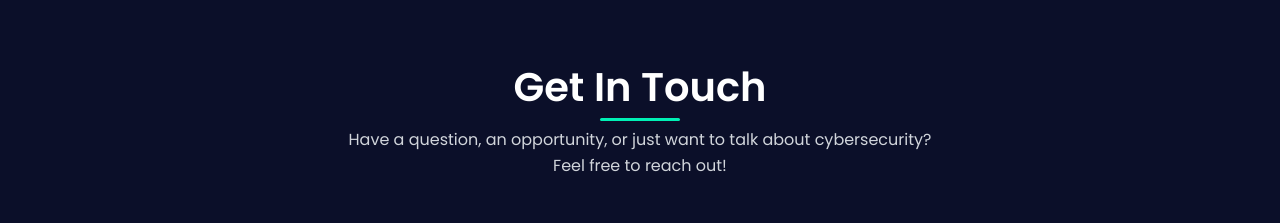
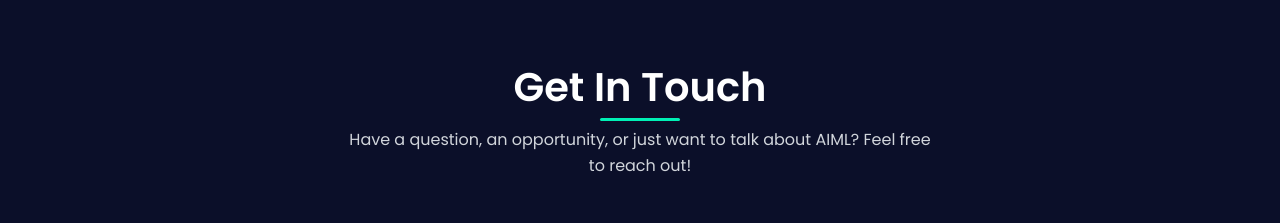
Before and after one commit to RebornAdi/Portfolio, a plain HTML site: page index.html in a window 1280 px wide. Shown: the part 2940-3163 px from the top of the page. Drawn offline with nearby package versions, Linux system fonts and the light colour scheme.

Commit message:
Update index.html

```diff
--- a/index.html
+++ b/index.html
@@ -823,7 +823,7 @@
             <div class="container">
                 <h2>Get In Touch</h2>
                 <p style="text-align: center; max-width: 600px; margin: -2rem auto 3rem auto;">
-                    Have a question, an opportunity, or just want to talk about cybersecurity? Feel free to reach out!
+                    Have a question, an opportunity, or just want to talk about AIML? Feel free to reach out!
                 </p>
                 <form class="contact-form" action="https://formspree.io/f/mvgqrpzv" method="POST">
                     <div class="form-group">
```
